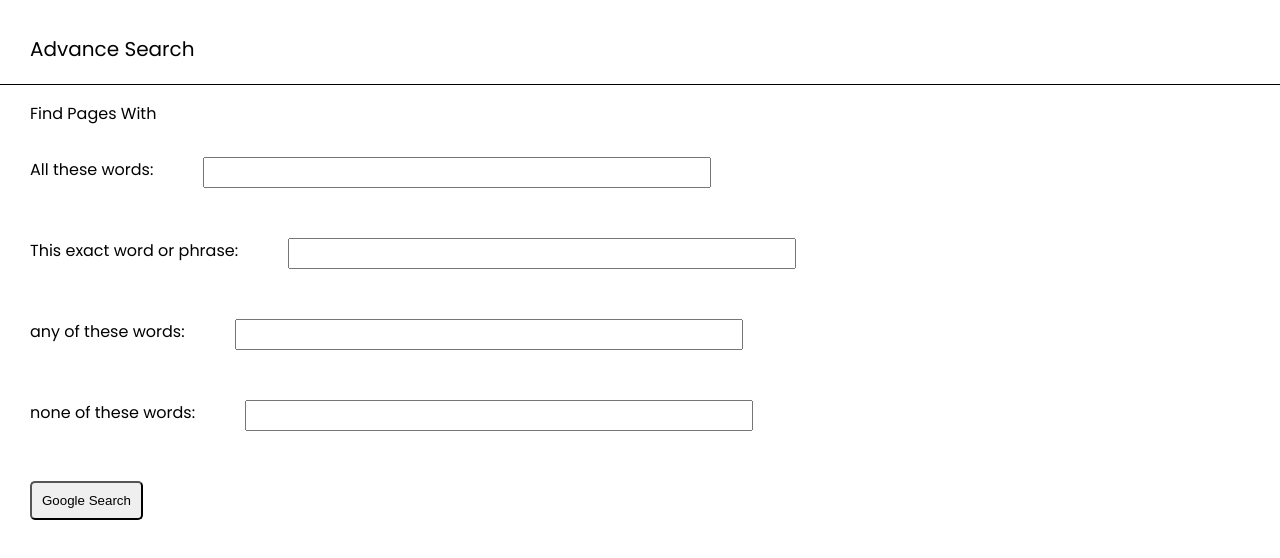
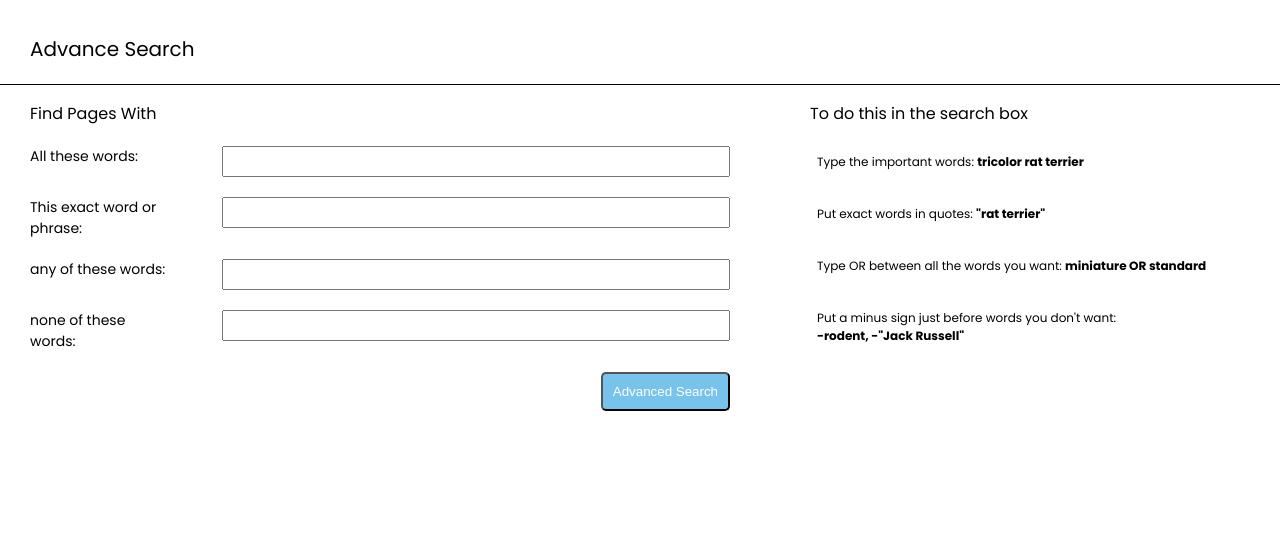
Before and after one commit to ZenChris18/Google_Search_Clone, a plain HTML site: page advance.html in a window 1280 px wide. Shown: the part 88-646 px from the top of the page. Drawn offline with Linux system fonts and the light colour scheme.

Commit message:
Finished Advance Page

```diff
--- a/advance.html
+++ b/advance.html
@@ -21,9 +21,10 @@
     <div class="advance-text">
         Advance Search
     </div>
-    <p class="find">Find Pages With</p>
-    <form action="https://www.google.com/search" class="advance-forms">
+
+    <form action="https://www.google.com/search" class="form-layout">
         <div class="advance-forms">
+            <p class="upper-text">Find Pages With</p>
             <div class="inside-forms">
                 <div>
                     All these words:
@@ -53,14 +54,29 @@
                     none of these words:
                 </div>
                 <div>
-
                     <input type="text" name="as_not" class="advance-blank">
                 </div>
             </div>
-            <div class="button_space">
-                <input type="submit" value="Google Search" class="button">
+            <div class="button_space2">
+                <input type="submit" value="Advanced Search" class="button_advance">
             </div>
         </div>
+        <div class="advance-forms">
+            <p class="upper-text">To do this in the search box</p>
+            <div class="subtext">
+                Type the important words:  <b>tricolor rat terrier</b>
+            </div>
+            <div class="subtext">
+                Put exact words in quotes:  <b>"rat terrier"</b>
+            </div>
+            <div class="subtext">
+                Type OR between all the words you want:  <b>miniature OR standard</b>
+            </div>
+            <div class="subtext">
+                Put a minus sign just before words you don't want:  <br><b>-rodent, -"Jack Russell"</b>
+            </div>
+        </div>
+
     </form>
 </body>
 </html>
--- a/styles.scss
+++ b/styles.scss
@@ -56,6 +56,16 @@ a {
     margin-left: 30px;
 }
 
+.upper-text{
+    font-size: 16px;
+    margin-bottom: 0px;
+}
+
+.subtext{
+    font-size: 12px;
+    padding: 7px;
+}
+
 .logo-advance {
     text-align: left;
     img {
@@ -64,6 +74,7 @@ a {
         width: auto;
     }
 }
+
 
 .advance-text {
     padding-top: 30px;
@@ -77,7 +88,14 @@ a {
     display: flex;
     flex-direction: column;
     justify-content: flex-start;
-    margin: 15px;
+    margin-left: 30px;
+    max-width: 700px;
+    gap: 20px;
+    font-size: 14px;
+}
+
+.form-layout{
+    display: flex;
     gap: 50px;
 }
 
@@ -89,6 +107,7 @@ a {
 .inside-forms{
     display: flex;
     flex-direction: row;
+    justify-content: space-between;
     gap: 50px;
 }
 
@@ -120,6 +139,19 @@ a {
     gap: 20px;
 }
 
+.button_space2 {
+    display: flex;
+    gap: 20px;
+    justify-content: end;
+}
+
+.button_advance{
+    padding: 10px;
+    border-radius: 5px;
+    background-color:#77C3EC;
+    color: white;
+}
+
 .button {
     padding: 10px;
     border-radius: 5px;
```
Also changed, not shown: styles.css, 1 other file.
